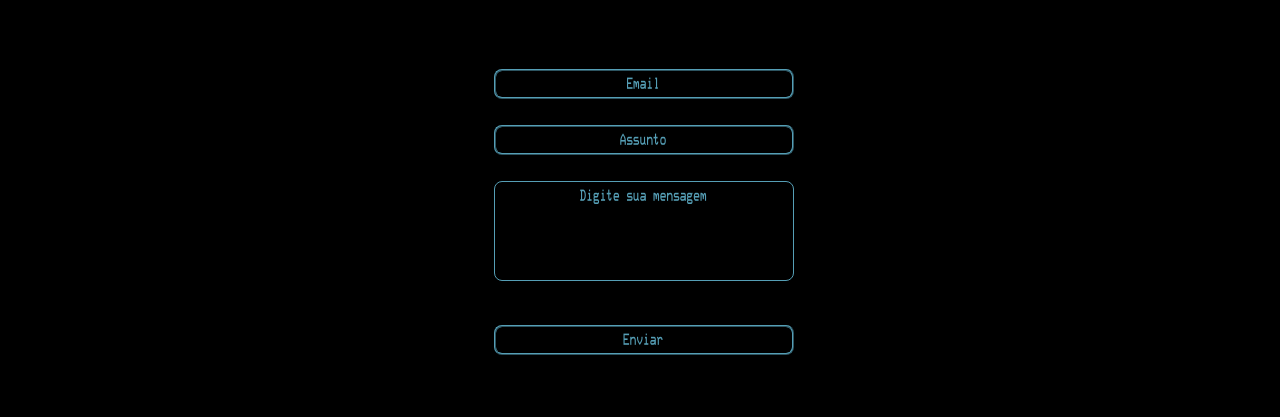
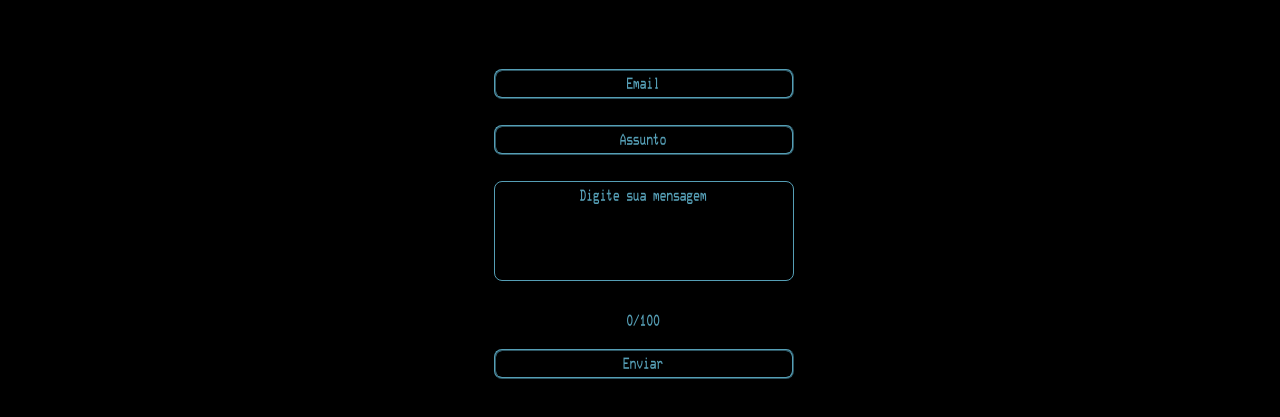
Before and after one commit to lucas404x/portfolio, a plain HTML site: page contato.html in a window 1280 px wide. Shown: the part 211-628 px from the top of the page. Drawn offline with nearby package versions, Linux system fonts and the light colour scheme.

Commit message:
contador de palavras adicionado

```diff
--- a/contato.html
+++ b/contato.html
@@ -15,7 +15,10 @@
         <!-- outros estilos -->
         <link rel="stylesheet" href="style.css">
         <link href="https://fonts.googleapis.com/css?family=Montserrat:600|Open+Sans&display=swap" rel="stylesheet">
+        <script>
 
+        document.getElementById("contador").innerHTML = `${text.value.length}/100`;
+        </script>
     <title>Contate-me</title>
   </head>
   <body>
@@ -50,10 +53,11 @@
     <form action="">
       <input id="email" type="email" placeholder="Email">
       <input id="assunto" type="text" placeholder="Assunto">
-      <textarea id="msg" placeholder="Digite sua mensagem" maxlength="100" rows="4" cols="30" onblur="voltarOriginal()" onfocus="alterarAlinhamento()"></textarea>
+      <textarea data-ls-module='charCounter' id="msg" placeholder="Digite sua mensagem" maxlength="100" rows="4" cols="30" onblur="voltarOriginal()" onfocus="alterarAlinhamento()" onkeypress="limite()"></textarea>
+      <span id="contador">0/100</span>
       <input id="enviar" type="button" value="Enviar">
+    </form>
 
-    </form>
     <!-- Optional JavaScript -->
     <!-- jQuery first, then Popper.js, then Bootstrap JS -->
     <script src="https://code.jquery.com/jquery-3.4.1.slim.min.js" integrity="sha384-J6qa4849blE2+poT4WnyKhv5vZF5SrPo0iEjwBvKU7imGFAV0wwj1yYfoRSJoZ+n" crossorigin="anonymous"></script>
--- a/scripts/contato.js
+++ b/scripts/contato.js
@@ -1,14 +1,18 @@
-
-let text = document.getElementById("msg");
-
 function alterarAlinhamento() {
-    text.setAttribute("placeholder", "");
-    text.style.textAlign = "justify";
+  text.setAttribute("placeholder", "");
+  text.style.textAlign = "justify";
 }
 
 function voltarOriginal() {
-  if(text.value.length == 0){
+  if (text.value.length == 0){
     text.setAttribute("placeholder", "Digite sua mensagem");
     text.style.textAlign = "center";
-  }
+    }
 }
+
+function limite() {
+  document.getElementById("contador").innerHTML = `${text.value.length}/100`;
+}
+
+
+let text = document.getElementById("msg");
--- a/style.css
+++ b/style.css
@@ -30,7 +30,7 @@ form {
 }
 
 
-input, textarea {
+input, textarea, #contador {
     position: absolute;
     font-family: DEC Terminal Modern;
     background-color: black;
@@ -68,10 +68,15 @@ input, textarea {
 }
 
 
-#enviar {
+#enviar, #contador {
     float: left;
     right: 38%;
-    top: 67%;
+    top: 70%;
+}
+
+#contador {
+    top: 65%;
+    border: none;
 }
 
 .link_pos {
```
